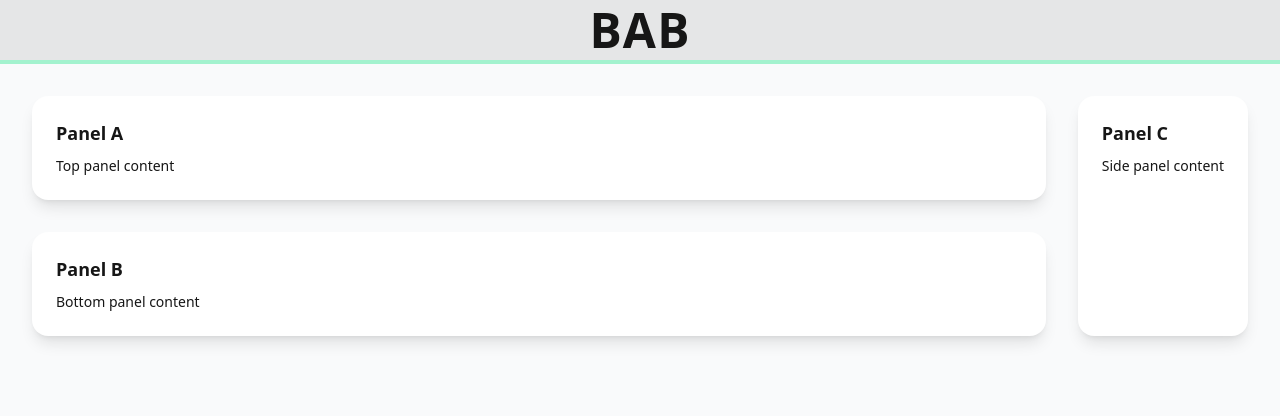
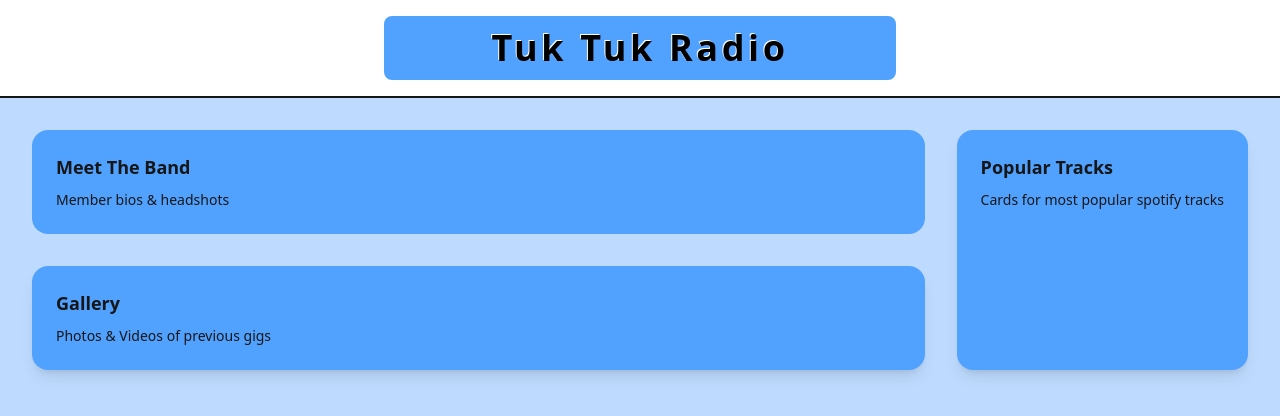
Before and after one commit to MossDog/Tuk-Tuk-Radio, a Next.js app: page / in a window 1280 px wide. Shown: the top 416 px of the page. Built offline with nearby package versions, Linux system fonts and the light colour scheme.

Commit message:
Improved styling

```diff
--- a/app/layout.tsx
+++ b/app/layout.tsx
@@ -25,12 +25,12 @@ export default function RootLayout({
 }>) {
   return (
     <html lang="en" data-theme="pastel">
-      <body className="min-h-screen">
+      <body className="min-h-screen bg-blue-200">
         {/* Top bar */}
         <TopBar />
 
         {/* Main content area */}
-        <main className="relative min-h-[calc(100vh-4rem)] bg-base-200">
+        <main className="relative min-h-[calc(100vh-4rem)]">
           {children}
         </main>
       </body>
--- a/app/page.tsx
+++ b/app/page.tsx
@@ -1,30 +1,31 @@
 export default function Home() {
   return (
-    <div className="p-8">
+    <div className="h-full p-8">
       {/* Horizontal container */}
       <div className="flex gap-8">
         {/* Vertical container */}
+
         <div className="flex flex-col gap-8 flex-1">
-          <div className="card bg-base-100 shadow-lg">
+          <div className="card bg-blue-400">
             <div className="card-body">
-              <h2 className="card-title">Panel A</h2>
-              <p>Top panel content</p>
+              <h2 className="card-title">Meet The Band</h2>
+              <p>Member bios & headshots</p>
             </div>
           </div>
 
-          <div className="card bg-base-100 shadow-lg">
+          <div className="card shadow-lg bg-blue-400">
             <div className="card-body">
-              <h2 className="card-title">Panel B</h2>
-              <p>Bottom panel content</p>
+              <h2 className="card-title">Gallery</h2>
+              <p>Photos & Videos of previous gigs</p>
             </div>
           </div>
         </div>
 
         {/* Single panel */}
-        <div className="flex card bg-base-100 shadow-lg">
+        <div className="flex card shadow-lg bg-blue-400">
           <div className="card-body">
-            <h2 className="card-title">Panel C</h2>
-            <p>Side panel content</p>
+            <h2 className="card-title">Popular Tracks</h2>
+            <p>Cards for most popular spotify tracks</p>
           </div>
         </div>
       </div>
--- a/components/TopBar.tsx
+++ b/components/TopBar.tsx
@@ -1,9 +1,14 @@
 export default function TopBar() {
   return (
-    <header className="h-16 w-full flex items-center justify-center bg-base-300 backdrop-blur-md border-b-4 border-accent">
-      <h1 className="text-5xl font-bold tracking-wide text-base-content">
-        BAB
-      </h1>
+    <header className=" sticky top-0 z-50 w-full bg-white py-4 border-b-2">
+      <div className="h-16 w-2/5 mx-auto flex items-center justify-center bg-blue-400 rounded-lg">
+
+        <h1 className="text-4xl font-extrabold tracking-widest text-black [text-shadow:-1px_-1px_0_#FFF]">
+        Tuk Tuk Radio
+        </h1>
+
+      </div>
+
     </header>
   );
 }
```
